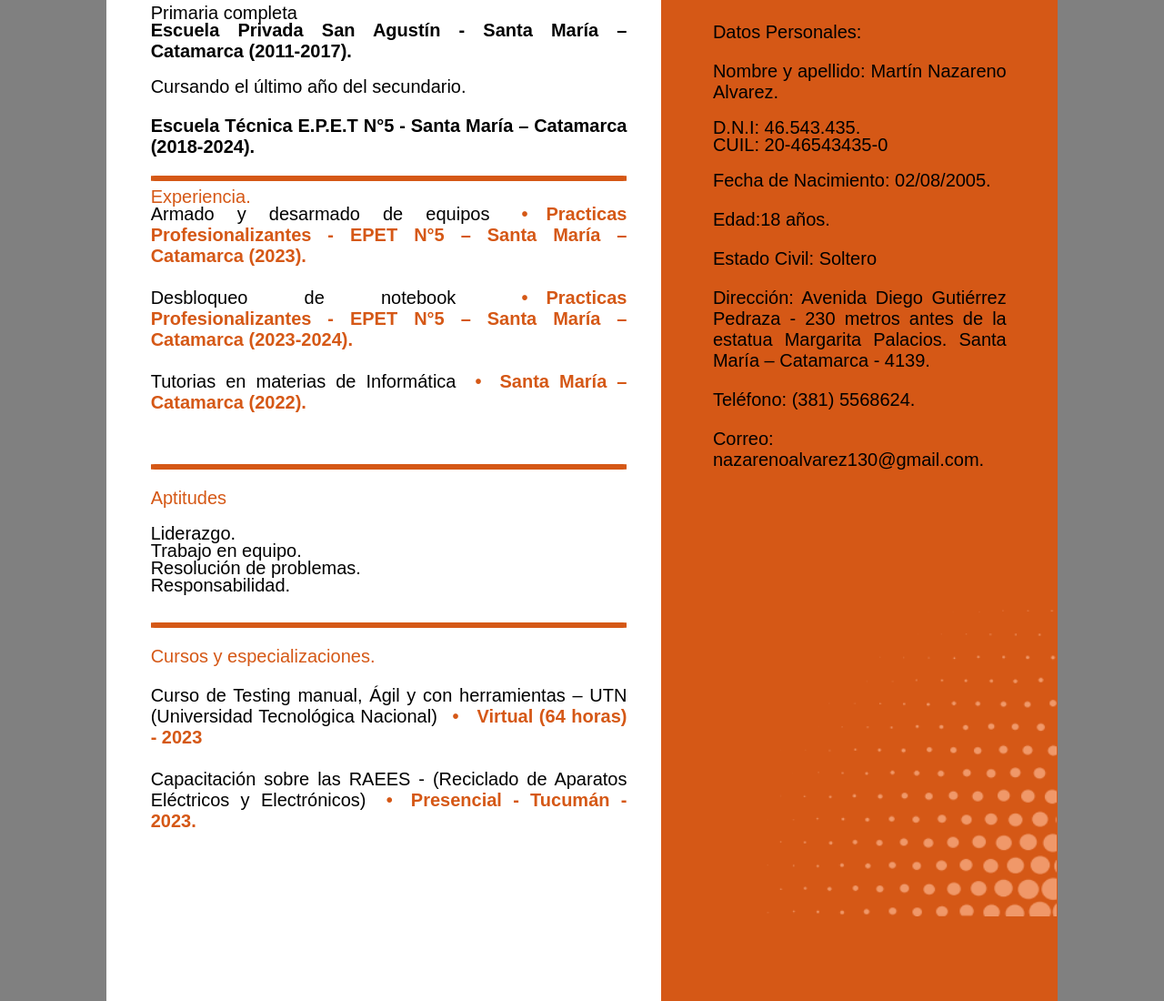
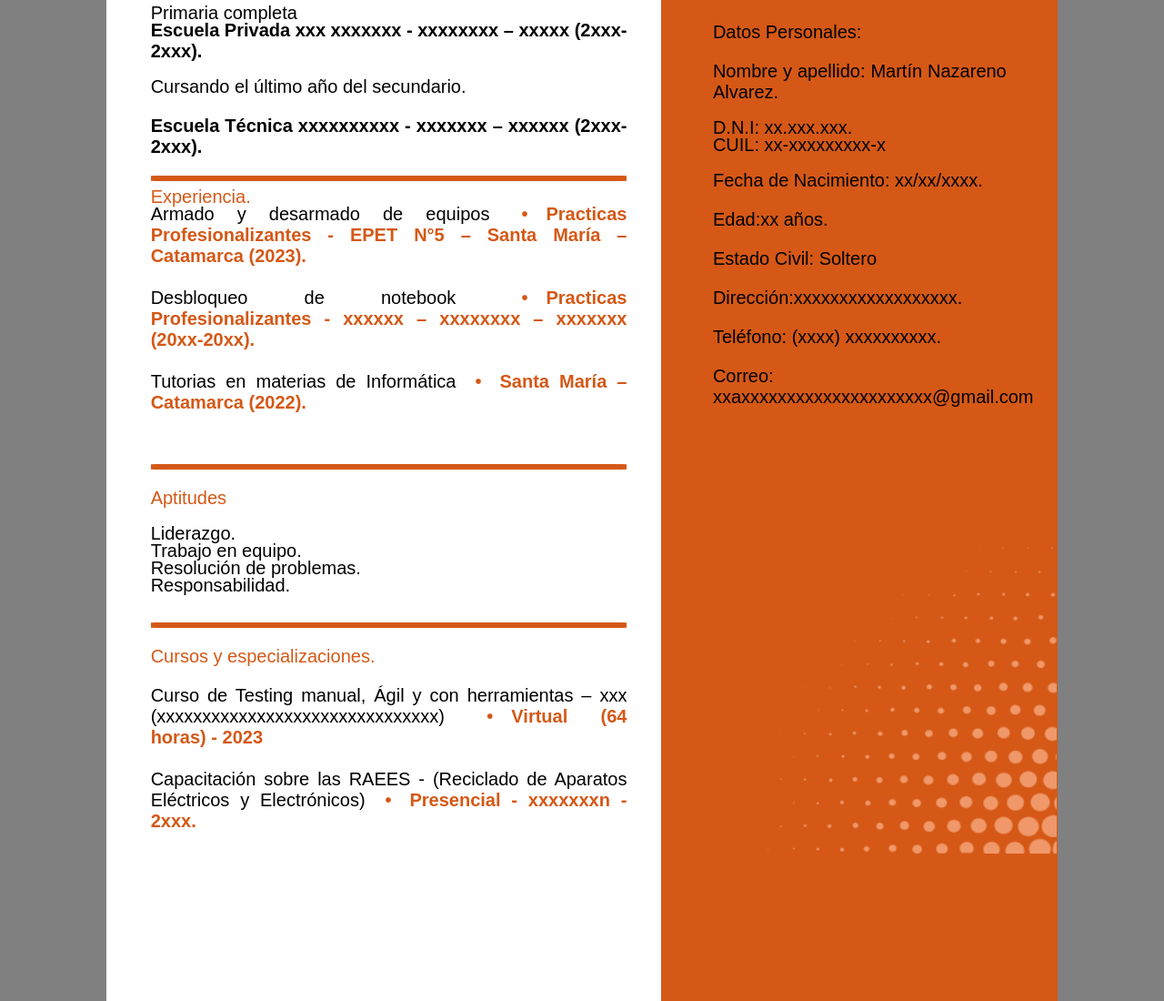
Before and after one commit to MartinNazarenoAlvarez/CurriculumVitae, a plain HTML site: page index.html in a window 1280 px wide. Shown: the part 387-1487 px from the top of the page at 91% size. Drawn offline with Linux system fonts and the light colour scheme.

Commit message:
Update index.html

```diff
--- a/index.html
+++ b/index.html
@@ -28,12 +28,12 @@
                     <hr>
                     <p class="letra-naranja">Formación.</p>
                     <p class="espacio-parrafos">Primaria completa</p>
-                    <p class="negrita espacio-parrafos">Escuela Privada San Agustín - Santa María – Catamarca
-                        (2011-2017).
+                    <p class="negrita espacio-parrafos">Escuela Privada xxx xxxxxxx - xxxxxxxx – xxxxx
+                        (2xxx-2xxx).
                     </p>
                     <p>Cursando el último año del secundario.</p>
-                    <p class="negrita">Escuela Técnica E.P.E.T N°5 - Santa María – Catamarca
-                        (2018-2024).</p>
+                    <p class="negrita">Escuela Técnica xxxxxxxxxx - xxxxxxx – xxxxxx
+                        (2xxx-2xxx).</p>
                     <hr>
                 </div>
                 <div class="experienci">
@@ -50,8 +50,8 @@
                     <p class="juntar-texto">Desbloqueo de notebook</p>
                     <ul class="juntar-texto">
                         <li class="letra-naranja juntar-texto negrita">Practicas
-                            Profesionalizantes - EPET N°5 – Santa María – Catamarca
-                            (2023-2024).
+                            Profesionalizantes - xxxxxx – xxxxxxxx – xxxxxxx
+                            (20xx-20xx).
                         </li>
                     </ul>
                     <br>
@@ -79,8 +79,8 @@
 
                     <div class="cursos">
                         <p class="letra-naranja">Cursos y especializaciones.</p>
-                        <p class="juntar-texto">Curso de Testing manual, Ágil y con herramientas – UTN
-                            (Universidad Tecnológica Nacional)</p>
+                        <p class="juntar-texto">Curso de Testing manual, Ágil y con herramientas – xxx
+                            (xxxxxxxxxxxxxxxxxxxxxxxxxxxxxxx)</p>
                         <ul class="juntar-texto">
                             <li class="letra-naranja juntar-texto negrita">Virtual (64 horas) - 2023
 
@@ -91,7 +91,7 @@
                         <p class="juntar-texto">Capacitación sobre las RAEES - (Reciclado de Aparatos
                             Eléctricos y Electrónicos) </p>
                         <ul class="juntar-texto">
-                            <li class="letra-naranja juntar-texto negrita">Presencial - Tucumán - 2023.
+                            <li class="letra-naranja juntar-texto negrita">Presencial - xxxxxxxn - 2xxx.
                             </li>
                         </ul>
                     </div>
@@ -101,20 +101,16 @@
                 <p>Datos Personales:</p>
                 <p>Nombre y apellido: Martín
                     Nazareno Alvarez.</p>
-                <p class="espacio-parrafos">D.N.I: 46.543.435.</p>
-                <p class="espacio-parrafos">CUIL: 20-46543435-0</p>
-                <p>Fecha de Nacimiento: 02/08/2005.</p>
-                <p>Edad:18 años.</p>
+                <p class="espacio-parrafos">D.N.I: xx.xxx.xxx.</p>
+                <p class="espacio-parrafos">CUIL: xx-xxxxxxxxx-x</p>
+                <p>Fecha de Nacimiento: xx/xx/xxxx.</p>
+                <p>Edad:xx años.</p>
                 <p>Estado Civil: Soltero</p>
-                <p>Dirección: Avenida Diego
-                    Gutiérrez Pedraza - 230 metros
-                    antes de la estatua Margarita
-                    Palacios.
-                    Santa María – Catamarca - 4139.</p>
+                <p>Dirección:xxxxxxxxxxxxxxxxxx.</p>
                 </p>
-                <p>Teléfono: (381) 5568624.</p>
+                <p>Teléfono: (xxxx) xxxxxxxxxx.</p>
                 <p>Correo:
-                    nazarenoalvarez130@gmail.com.</p>
+                    xxaxxxxxxxxxxxxxxxxxxxxx@gmail.com</p>
                 <div class="imagen">
                     <img src="img/puntitos bien.png" alt="">
                 </div>
```
